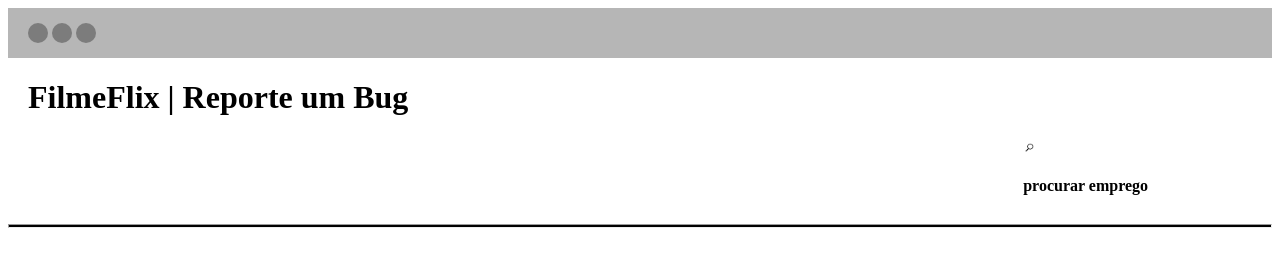
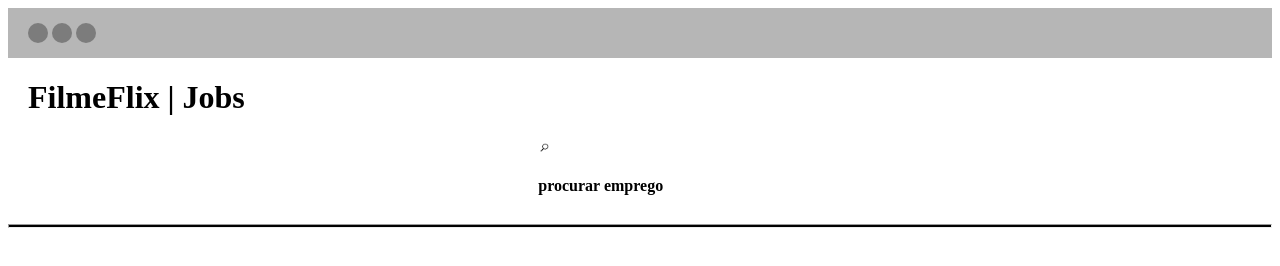
Before and after one commit to LorenzoBrunoBueno/projeto-colaborativo, a plain HTML site: page jobs.html in a window 1280 px wide. Drawn offline with Linux system fonts and the light colour scheme.

Commit message:
atualizando-antes-da-aula-acabar

```diff
--- a/css/style.css
+++ b/css/style.css
@@ -5,6 +5,10 @@
 }
 #bottom{
     margin-left: 20px;
+    display: inline-block;
+}
+#right-object{
+  display: inline-block;
 }
 hr{
     height: 2px;
--- a/jobs.html
+++ b/jobs.html
@@ -15,15 +15,15 @@
             <div class="circle3"></div>
         </div>
         <div id="bottom">
-       <h1>     FilmeFlix | Reporte um Bug</h1>
+       <h1>     FilmeFlix | Jobs</h1>
+
        <div id="right-object">
-        <div id="img-lupa">
-            <img src="img/lupa-removebg-preview.png" alt="" width="5%" height="5%">
-        </div>
-        <div id="texto-direita">
-        <h4>procurar emprego</h4>
-
-    </div>
+         <div id="img-lupa">
+            <img src="img/lupa-removebg-preview.png" alt="" width="10%" height="10%">
+         </div>
+         <div id="texto-direita">
+            <h4>procurar emprego</h4>
+         </div>
        </div>
         </div>
         <hr>
```
